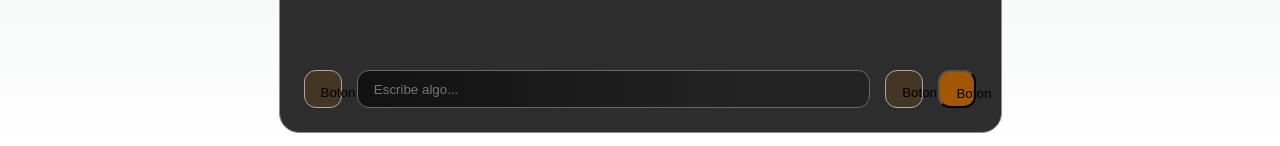
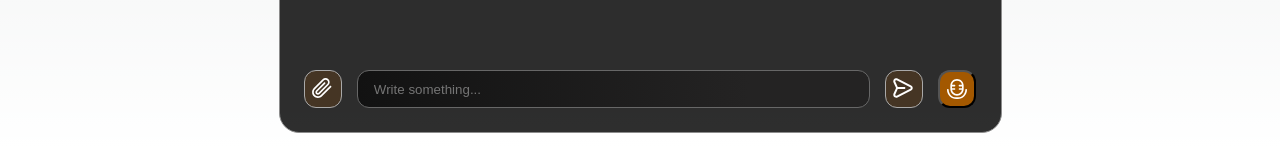
Before and after one commit to stra-ia/business-simulation-front, a Next.js app: page /chat in a window 1280 px wide. Shown: the part 703-849 px from the top of the page. Built offline with nearby package versions, Linux system fonts and the light colour scheme.

Commit message:
fix: added icons on button

```diff
--- a/src/app/chatbox/ChatboxFooter.module.css
+++ b/src/app/chatbox/ChatboxFooter.module.css
@@ -16,6 +16,7 @@
     border: 1px solid #A9A9A9;
     opacity: 0px;
     background: #A3580033;
+    position: relative;
 }
 
 .button:hover {
@@ -30,6 +31,7 @@
     border-radius: 12px;
     opacity: 0px;
     background: #A35800;
+    position: relative;
 }
 
 .buttonVoice:hover{
@@ -47,3 +49,9 @@
     background: linear-gradient(90.58deg, #121212 0.13%, #242323 76.43%);
     color: #A9A9A9;
 }
+
+.iconFooter {
+    position: absolute;
+    left: 7px;
+    top: 2px;
+}
--- a/src/app/chatbox/ChatboxFooter.tsx
+++ b/src/app/chatbox/ChatboxFooter.tsx
@@ -1,6 +1,7 @@
 import { ChangeEvent, KeyboardEvent, useEffect, useState } from 'react'
 import style from './ChatboxFooter.module.css'
 import { HandleAdd, authorType } from './utils/enums'
+import Image from 'next/image';
 interface ChatboxFooterProps {
     addMessage: HandleAdd
 }
@@ -49,10 +50,19 @@ export default function ChatboxFooter({ addMessage } : ChatboxFooterProps ) {
 
     return (
         <div className={style.footer}>
-            <button className={style.button} name='button' type='button' >Boton</button>
+            <button className={style.button} name='button' type='button'>
+                <Image
+                    priority
+                    src='/clip.svg'
+                    alt="Attach image"
+                    width={20}
+                    height={30}
+                    className={style.iconFooter }
+                />
+            </button>
             <input
                 className={style.input}
-                placeholder='Escribe algo...'
+                placeholder='Write something...'
                 value={message}
                 onKeyDown={handleKeyDown}
                 onChange={handleChangeMessage}
@@ -61,9 +71,26 @@ export default function ChatboxFooter({ addMessage } : ChatboxFooterProps ) {
                 className={style.button}
                 onClick={handleCreateMessage}
                 name='button'
-                type='button'>Boton
+                type='button'>
+                <Image
+                    priority
+                    src='/paper-plane.svg'
+                    alt="Send"
+                    width={20}
+                    height={30}
+                    className={style.iconFooter }
+                />
             </button>
-            <button className={style.buttonVoice}  name='button' type='button' >Boton</button>
+            <button className={style.buttonVoice}  name='button' type='button'>
+                <Image
+                    priority
+                    src='/microphone.svg'
+                    alt="Voice"
+                    width={20}
+                    height={30}
+                    className={style.iconFooter }
+                />
+            </button>
         </div>
     )
 }
```
